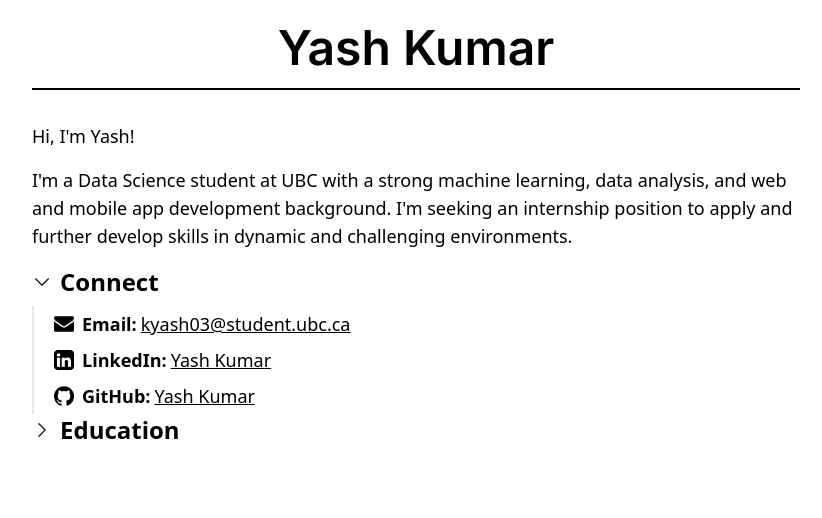
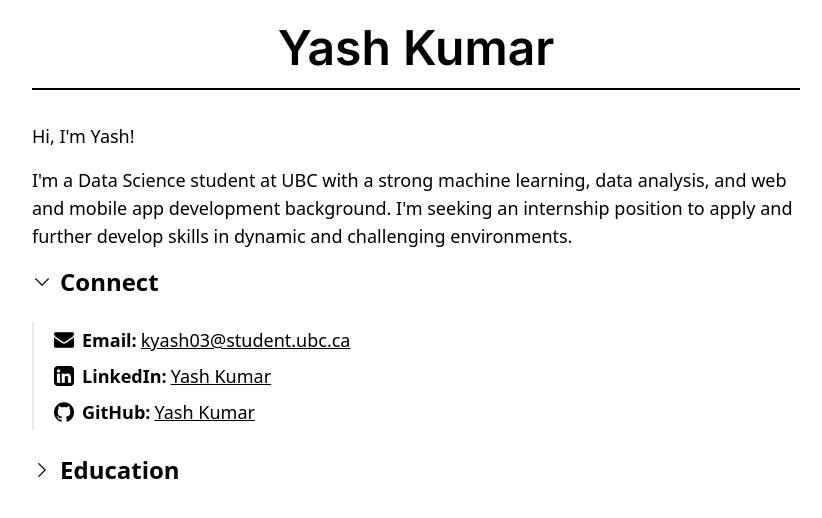
Before and after one commit to KYash03/PersonalWebsite, a Next.js app: page / in a window 1280 px wide. Both pictures are taken after a click on the button "Connect". Shown: the top 518 px of the page, without its empty margins (224-1046 px from the left). Built offline with nearby package versions, Linux system fonts and the light colour scheme.

Commit message:
increased margin between sections

```diff
--- a/app/components/Connect.tsx
+++ b/app/components/Connect.tsx
@@ -11,7 +11,7 @@ export default function Connect() {
   };
 
   return (
-    <div className="border-l-2 border-gray-200 pl-4">
+    <div className="border-l-2 border-gray-200 pl-4 mb-6">
       <p className="p-1 flex items-center">
         <Image
           src="/envelope.png"
--- a/app/components/Education.tsx
+++ b/app/components/Education.tsx
@@ -1,3 +1,3 @@
 export default function Education() {
-  return <>TEST</>;
+  return <div className="border-l-2 border-gray-200 pl-4 mb-6">TEST</div>;
 }
--- a/app/page.tsx
+++ b/app/page.tsx
@@ -35,7 +35,7 @@ export default function Home() {
                 setClickedState: setClickConnect,
                 clickedState: isClickedConnect,
               })}
-              className="mb-2 text-2xl font-semibold hover:underline flex items-center"
+              className="mb-6 text-2xl font-semibold hover:underline flex items-center"
             >
               <Image
                 src={isClickedConnect ? "/down.png" : "/right.png"}
@@ -54,7 +54,7 @@ export default function Home() {
                 setClickedState: setClickEducation,
                 clickedState: isClickedEducation,
               })}
-              className="mb-2 text-2xl font-semibold hover:underline flex items-center"
+              className="mb-6 text-2xl font-semibold hover:underline flex items-center"
             >
               <Image
                 src={isClickedEducation ? "/down.png" : "/right.png"}
```
